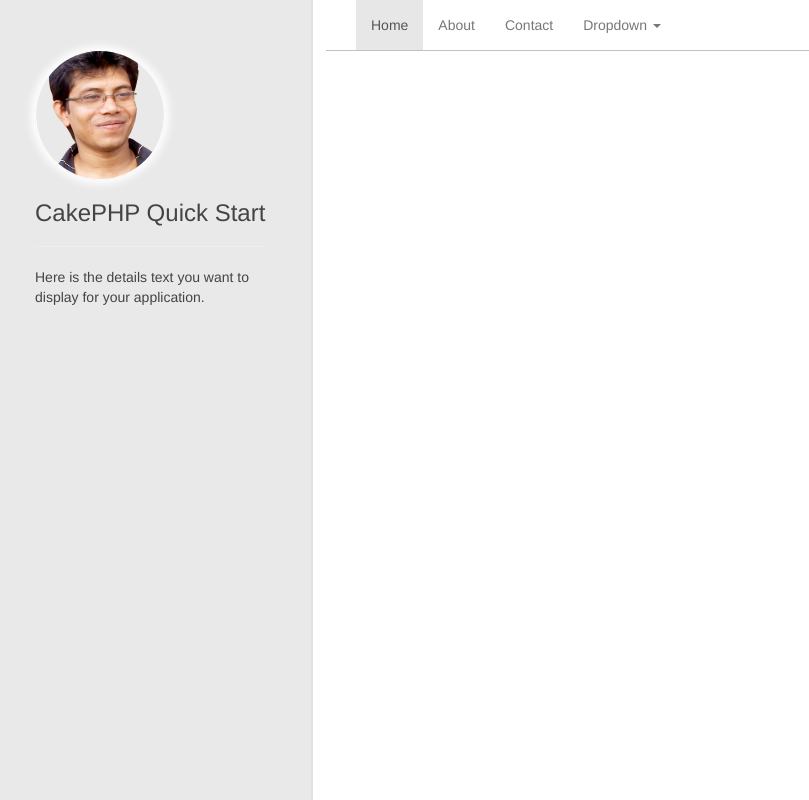
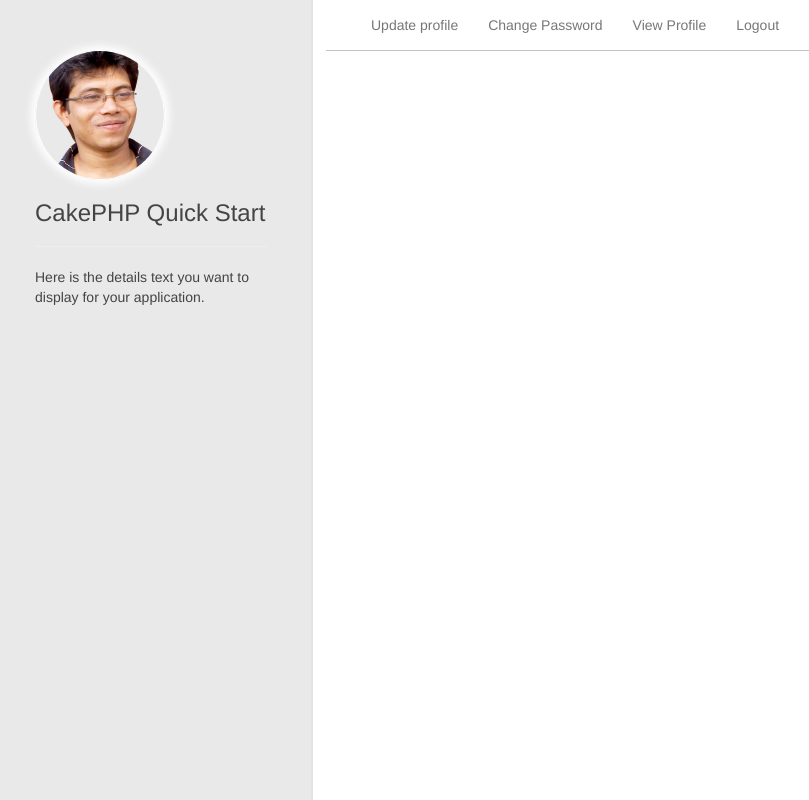
Before and after one commit to shahariaazam/cakephp-quick-start, a CakePHP app: the page made by app/View/Layouts/bootstrap-member.ctp in a window 1280 px wide. Shown: the whole page, without its empty margins (9-818 px from the left). Run offline with PHP 8.4 and a stand-in for CakePHP, Linux system fonts and the light colour scheme; the template is opened without the code that fills it, so the values that code supplies are empty; some libraries are stand-ins or nearby versions.

Commit message:
Top navigation updated

```diff
--- a/app/View/Layouts/bootstrap-member.ctp
+++ b/app/View/Layouts/bootstrap-member.ctp
@@ -42,27 +42,17 @@
                 </div>
                 <div class="navbar-collapse collapse">
                     <ul class="nav navbar-nav">
-                        <li class="active"><a href="#">Home</a></li>
-                        <li><a href="#about">About</a></li>
-                        <li><a href="#contact">Contact</a></li>
-                        <li class="dropdown">
-                            <a href="#" class="dropdown-toggle" data-toggle="dropdown">Dropdown <b class="caret"></b></a>
-                            <ul class="dropdown-menu">
-                                <li><a href="#">Action</a></li>
-                                <li><a href="#">Another action</a></li>
-                                <li><a href="#">Something else here</a></li>
-                                <li class="divider"></li>
-                                <li class="dropdown-header">Nav header</li>
-                                <li><a href="#">Separated link</a></li>
-                                <li><a href="#">One more separated link</a></li>
-                            </ul>
-                        </li>
+                        <li><?php echo $this->Html->link('Update profile', array('controller'=>'profiles', 'action'=>'index'))?></li>
+                        <li><?php echo $this->Html->link('Change Password', array('controller'=>'users', 'action'=>'changePassword'))?></li>
+                        <li><?php echo $this->Html->link('View Profile', array('controller'=>'profiles', 'action'=>'index'))?></li>
+                        <li><?php echo $this->Html->link('Logout', array('controller'=>'users', 'action'=>'logout'))?></li>
                     </ul>
                 </div><!--/.navbar-collapse -->
             </div>
         </div>
         <!--@Navigation end-->
         <div class="contentMain">
+            <?php echo $this->Session->flash();?>
             <?php echo $this->fetch('content'); //Our main application content goes here?>
         </div>
     </div>
```
